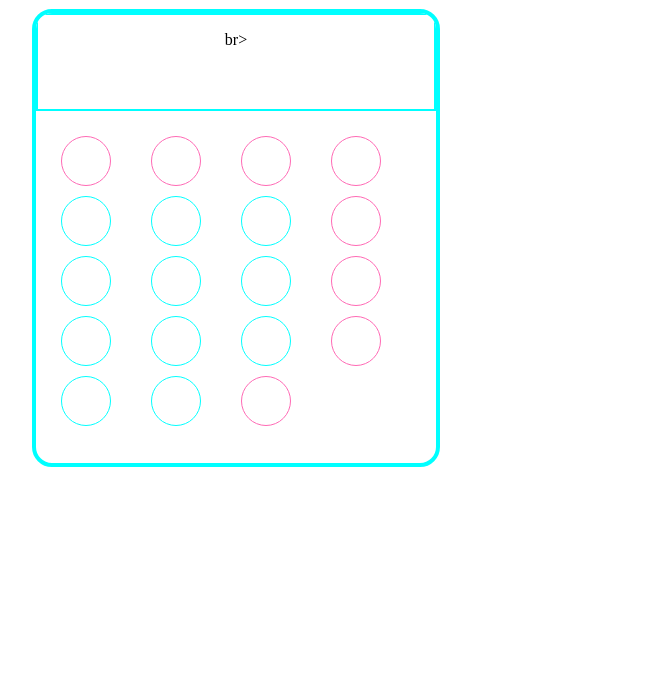
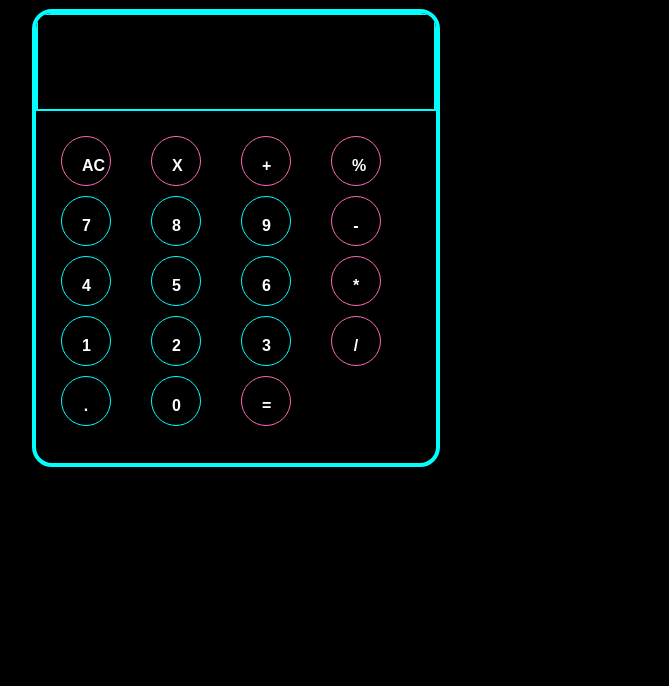
Before and after one commit to poojaboppana/calculator, a plain HTML site: page index.html in a window 1280 px wide. Shown: the part 116-802 px from the top of the page, without its empty margins (404-1073 px from the left). Drawn offline with Linux system fonts and the light colour scheme.

Commit message:
Update calculator.css

```diff
--- a/calculator.css
+++ b/calculator.css
@@ -3,7 +3,7 @@ body {
     padding: 0;
     height: 100vh;
     text-align: center;
-    background-color:"black";
+    background-color: black;
 }
 p{
     text-align: left;
@@ -30,14 +30,14 @@ left:0%;
     border: 2px solid aqua;
     color: white;
     font-size: 30px;
-    background-color: transparent;
+    background-color: black;
     text-align: right;
     box-sizing: border-box;
 }
 
 .calculator {
     font-family: Arial, Helvetica, sans-serif;
-    background-color: transparent;
+    background-color: black;
     border-radius: 20px;
     max-width: 500px;
     overflow: hidden;
```
